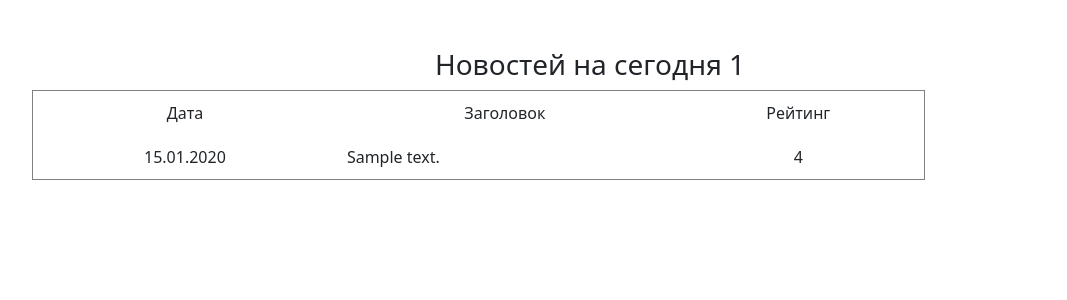
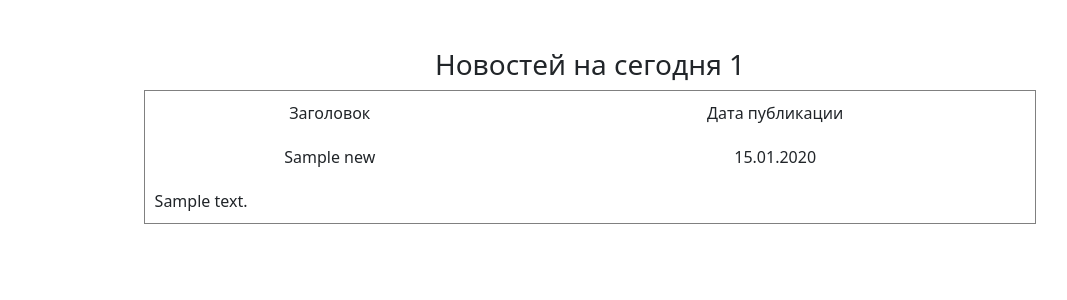
Before and after one commit to ivadimn/skf_news, a Django app: template news_paper/templates/news_list.html in a window 1280 px wide. Shown: the part 56-356 px from the top of the page, without its empty margins (50-1117 px from the left). Run offline with Django 4.2, Linux system fonts and the light colour scheme; the template is opened without the code that fills it: most values are stand-ins (such as "Sample title", 1, 10 or a date in 2020); some libraries are stand-ins or nearby versions.

Commit message:
homework update

```diff
--- /dev/null
+++ b/news_paper/news/templatetags/custom_filters.py
@@ -0,0 +1,3 @@
+from django import template
+
+register = template.Library()
--- a/news_paper/templates/news_list.html
+++ b/news_paper/templates/news_list.html
@@ -7,17 +7,18 @@
 {% block content %}
     <h3>Новостей на сегодня {{news_list|length}}</h3>
     {% if news_list %}
-        <table cellpadding="10" border="1" width="80%" cols="3">
+        <table cellpadding="10"  border="1" align="center" width="80%" cols="2">
             <tr>
-                <td>Дата</td>
-                <td>Заголовок</td>
-                <td>Рейтинг</td>
+                <td border="1">Заголовок</td>
+                <td>Дата публикации</td>
             </tr>
             {% for news in news_list%}
             <tr>
+                <td>{{ news.title }}</td>
                 <td>{{ news.created_at|date:'d.m.Y' }}</td>
-                <td align="left">{{ news.content|truncatewords:20}}</td>
-                <td>{{ news.rating }}</td>
+            </tr>
+            <tr>
+                <td align="left"  colspan="2">{{ news.content|truncatewords:20}}</td>
             </tr>
             {%endfor%}
         </table>
```
